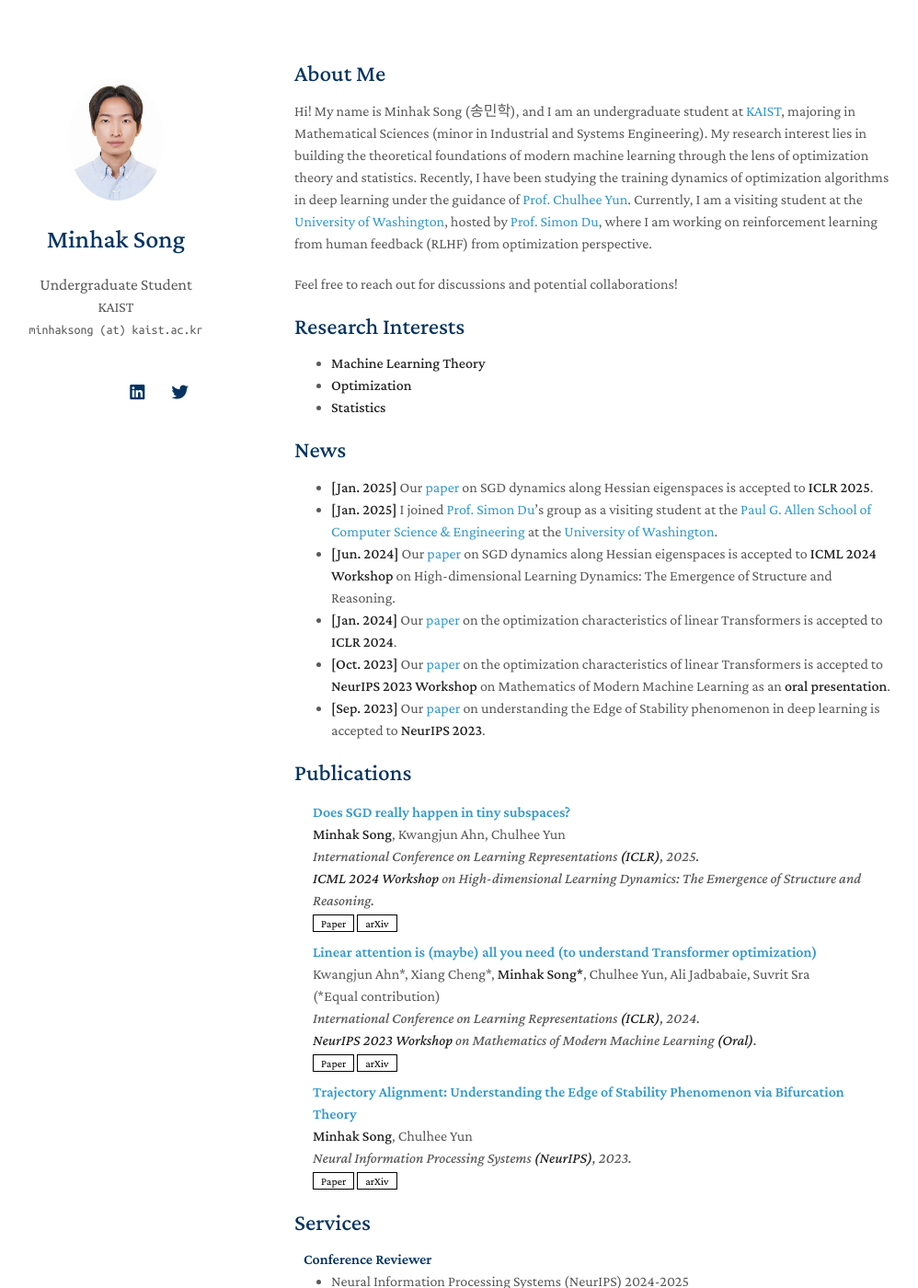
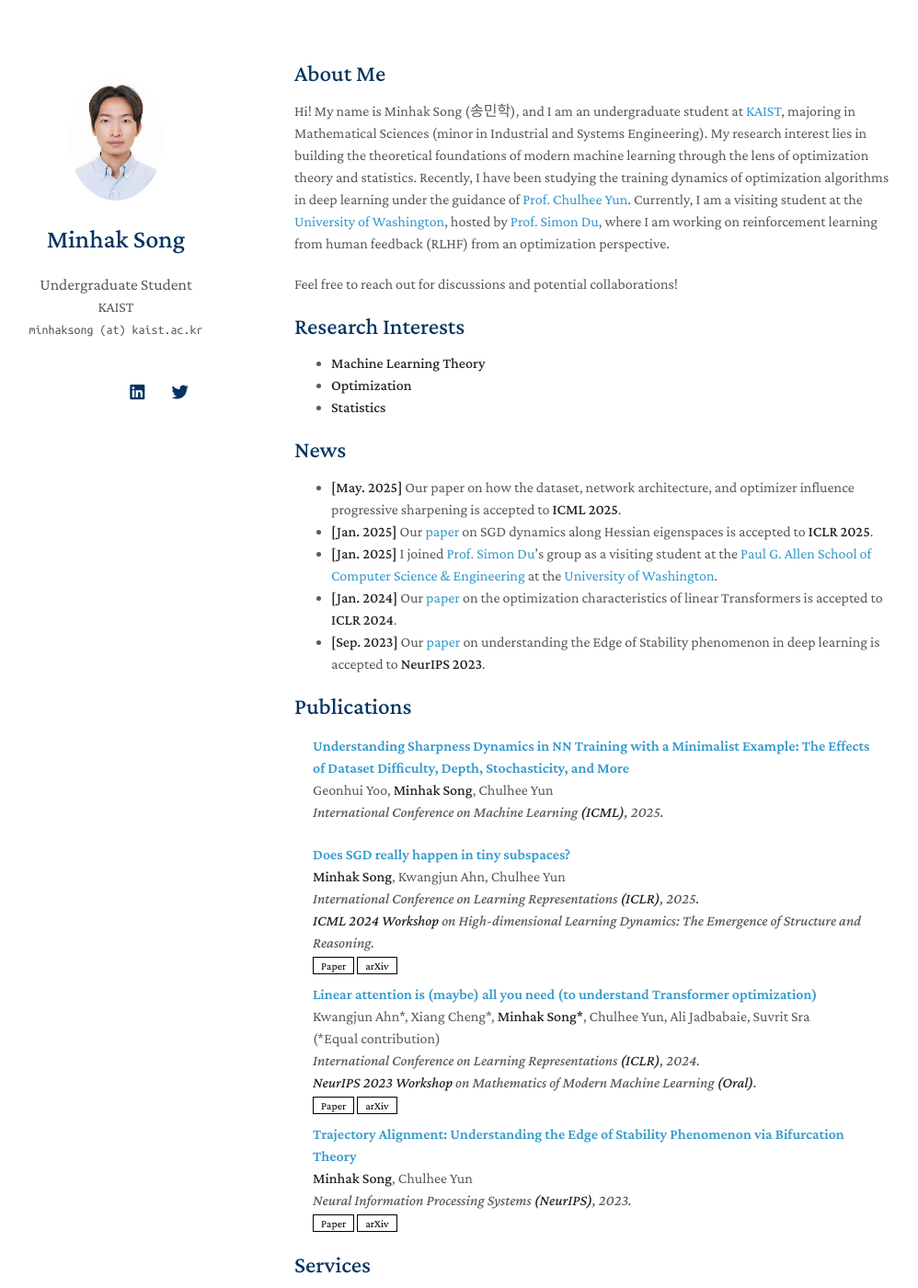
Before and after one commit to songminhak/songminhak.github.io, a Jekyll site: the page built from index.md, in a window 1280 px wide and 1400 px high. Shown: the whole window at 92% size, without its empty margins (150-1148 px from the left). Built offline with Jekyll 4.4.1, drawn with Linux system fonts in a browser that asks for light colours; nearby versions of some CDN libraries; a style sheet for code colours, icons or effects is not loaded; our own code applies the rules of GitHub Pages for plain Markdown files; some of the changed text lies outside the part shown.

Commit message:
update publication

```diff
--- a/_data/publications.yml
+++ b/_data/publications.yml
@@ -1,4 +1,8 @@
 main:
+
+  - title: "Understanding Sharpness Dynamics in NN Training with a Minimalist Example: The Effects of Dataset Difficulty, Depth, Stochasticity, and More"
+    authors: Geonhui Yoo, <strong>Minhak Song</strong>, Chulhee Yun
+    conference: International Conference on Machine Learning <strong>(ICML)</strong>, 2025.
 
   - title: "Does SGD really happen in tiny subspaces?"
     authors: <strong>Minhak Song</strong>, Kwangjun Ahn, Chulhee Yun
--- a/_includes/services.md
+++ b/_includes/services.md
@@ -1,6 +1,6 @@
 ## Services
 
-<h4 style="margin:0 10px 0;">Conference Reviewer</h4>
+<h4 style="margin:0 10px 0;">Conference/Workshop Reviewer</h4>
 
 <ul style="margin:0 0 5px;">
   <li><a href="https://neurips.cc/"><autocolor>Neural Information Processing Systems (NeurIPS) 2024-2025</autocolor></a></li>
@@ -17,3 +17,7 @@
 <ul style="margin:0 0 5px;">
   <li><a href="https://aistats.org/"><autocolor>International Conference on Artificial Intelligence and Statistics (AISTATS) 2025</autocolor></a></li>
 </ul>
+
+<ul style="margin:0 0 5px;">
+  <li><a href="https://sites.google.com/view/hidimlearning"><autocolor>ICML 2025 Workshop on High-dimensional Learning Dynamics</autocolor></a></li>
+</ul>
--- a/index.md
+++ b/index.md
@@ -16,11 +16,10 @@ Feel free to reach out for discussions and potential collaborations!
 
 ## News
 
+- **[May. 2025]** Our paper on how the dataset, network architecture, and optimizer influence progressive sharpening is accepted to **ICML 2025**.
 - **[Jan. 2025]** Our [paper](https://arxiv.org/abs/2405.16002) on SGD dynamics along Hessian eigenspaces is accepted to **ICLR 2025**.
 - **[Jan. 2025]** I joined [Prof. Simon Du](https://simonshaoleidu.com/)'s group as a visiting student at the [Paul G. Allen School of Computer Science & Engineering](https://www.cs.washington.edu/) at the [University of Washington](https://www.washington.edu/).
-- **[Jun. 2024]** Our [paper](https://arxiv.org/abs/2405.16002) on SGD dynamics along Hessian eigenspaces is accepted to **ICML 2024 Workshop** on High-dimensional Learning Dynamics: The Emergence of Structure and Reasoning.
 - **[Jan. 2024]** Our [paper](https://arxiv.org/abs/2310.01082) on the optimization characteristics of linear Transformers is accepted to **ICLR 2024**.
-- **[Oct. 2023]** Our [paper](https://arxiv.org/abs/2310.01082) on the optimization characteristics of linear Transformers is accepted to **NeurIPS 2023 Workshop** on Mathematics of Modern Machine Learning as an **oral presentation**.
 - **[Sep. 2023]** Our [paper](https://arxiv.org/abs/2307.04204) on understanding the Edge of Stability phenomenon in deep learning is accepted to **NeurIPS 2023**.
 
 {% include_relative _includes/publications.md %}
```
Also changed, not shown: other parts of index.md (+1 -1 lines).
